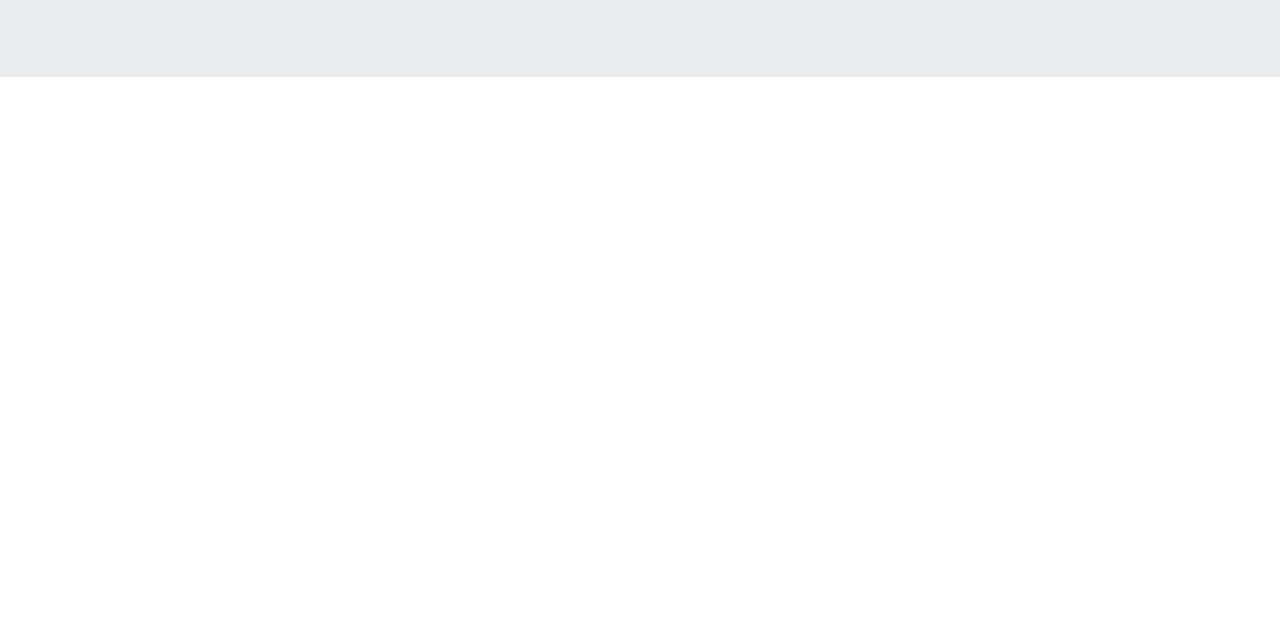
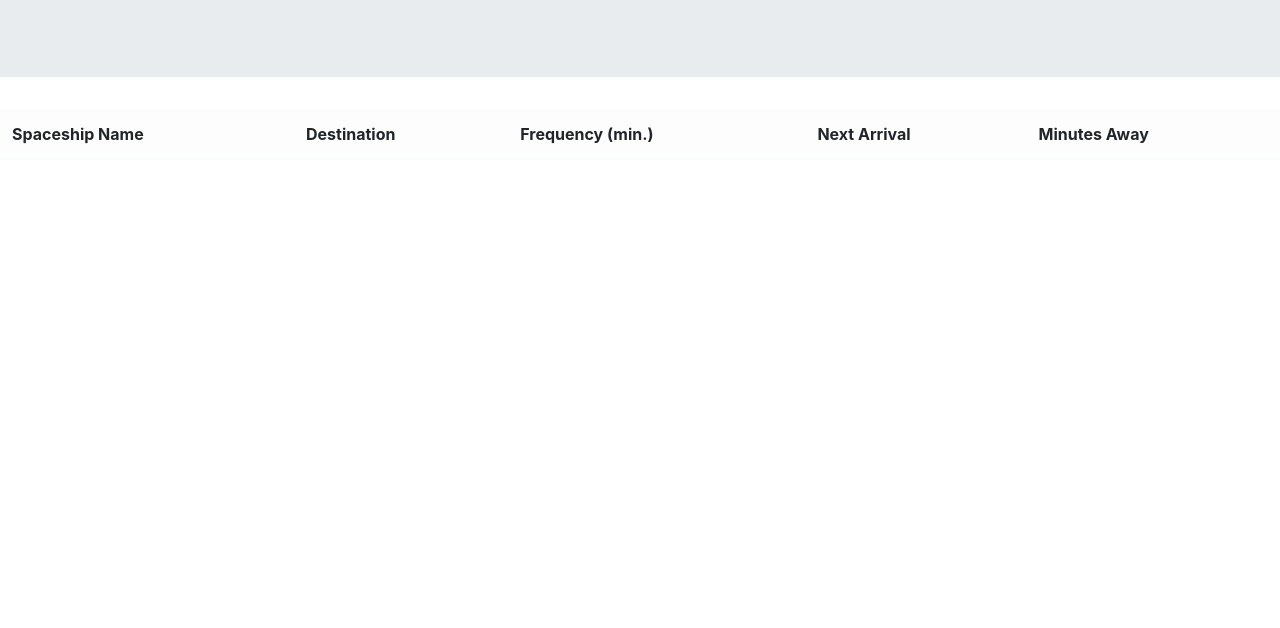
Before and after one commit to aw-exe/Spaceship-Scheduler, a plain HTML site: page index.html in a window 1280 px wide. Shown: the part 172-800 px from the top of the page. Drawn offline with nearby package versions, Linux system fonts and the light colour scheme.

Commit message:
Added a table to my index file with columns for spaceship name, destination, frequency, next arrival and minutes away.

```diff
--- a/index.html
+++ b/index.html
@@ -22,6 +22,19 @@
         </div>
     </div>
 
+    <!--TABLE DISPLAYING INFO-->
+    <table class="table table-light mt-3 currentSpaceships" id="table">
+        <thead>
+            <tr>
+                <th scope="col">Spaceship Name</th>
+                <th scope="col">Destination</th>
+                <th scope="col">Frequency (min.)</th>
+                <th scope="col">Next Arrival</th>
+                <th scope="col">Minutes Away</th>
+            </tr>
+        </thead>
+    </table>
+
 
     <script src="https://code.jquery.com/jquery-3.2.1.min.js" integrity="sha256-hwg4gsxgFZhOsEEamdOYGBf13FyQuiTwlAQgxVSNgt4=" crossorigin="anonymous"></script>
     <script src="assets/scheduler.js"></script>
```
